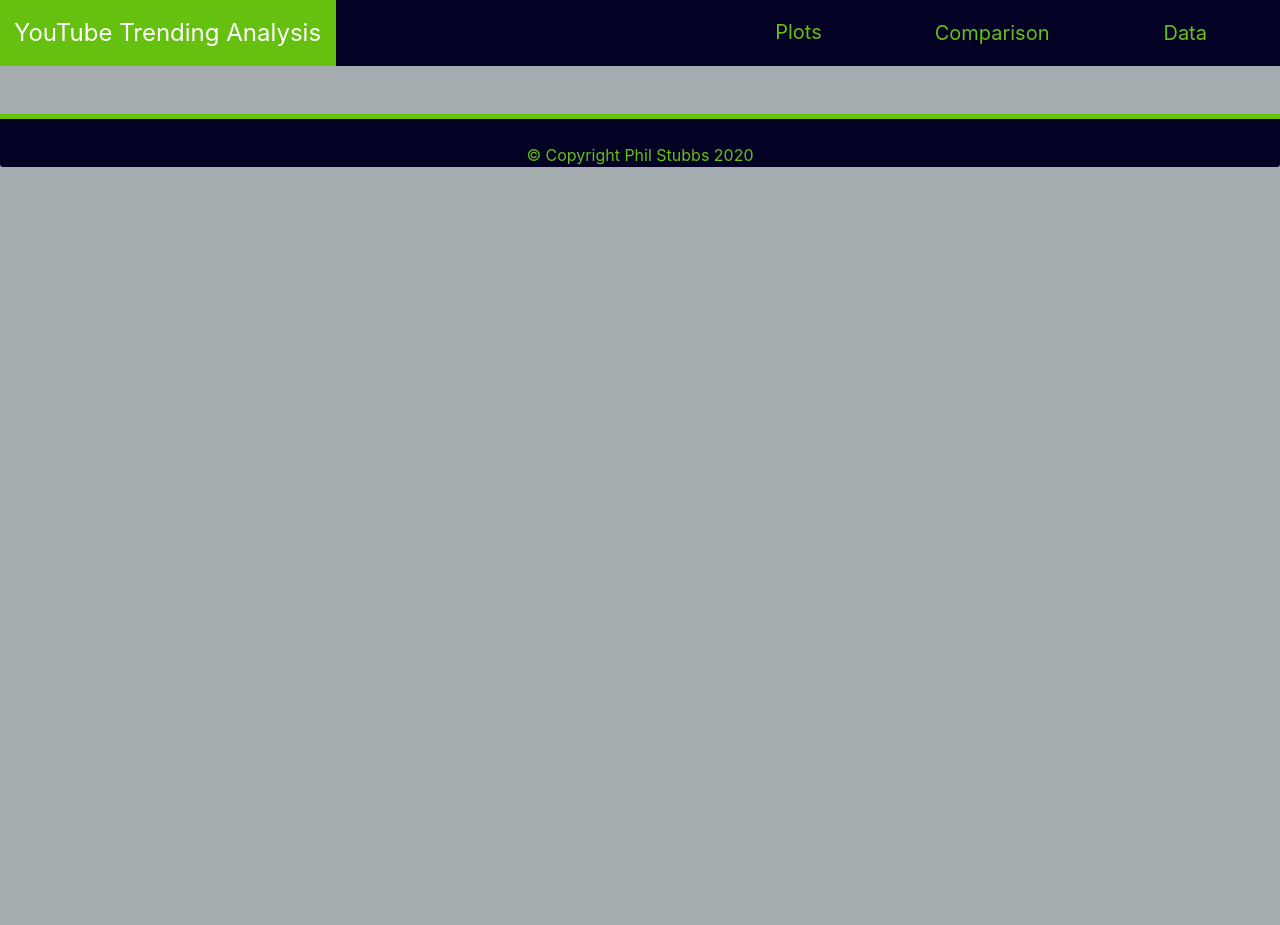
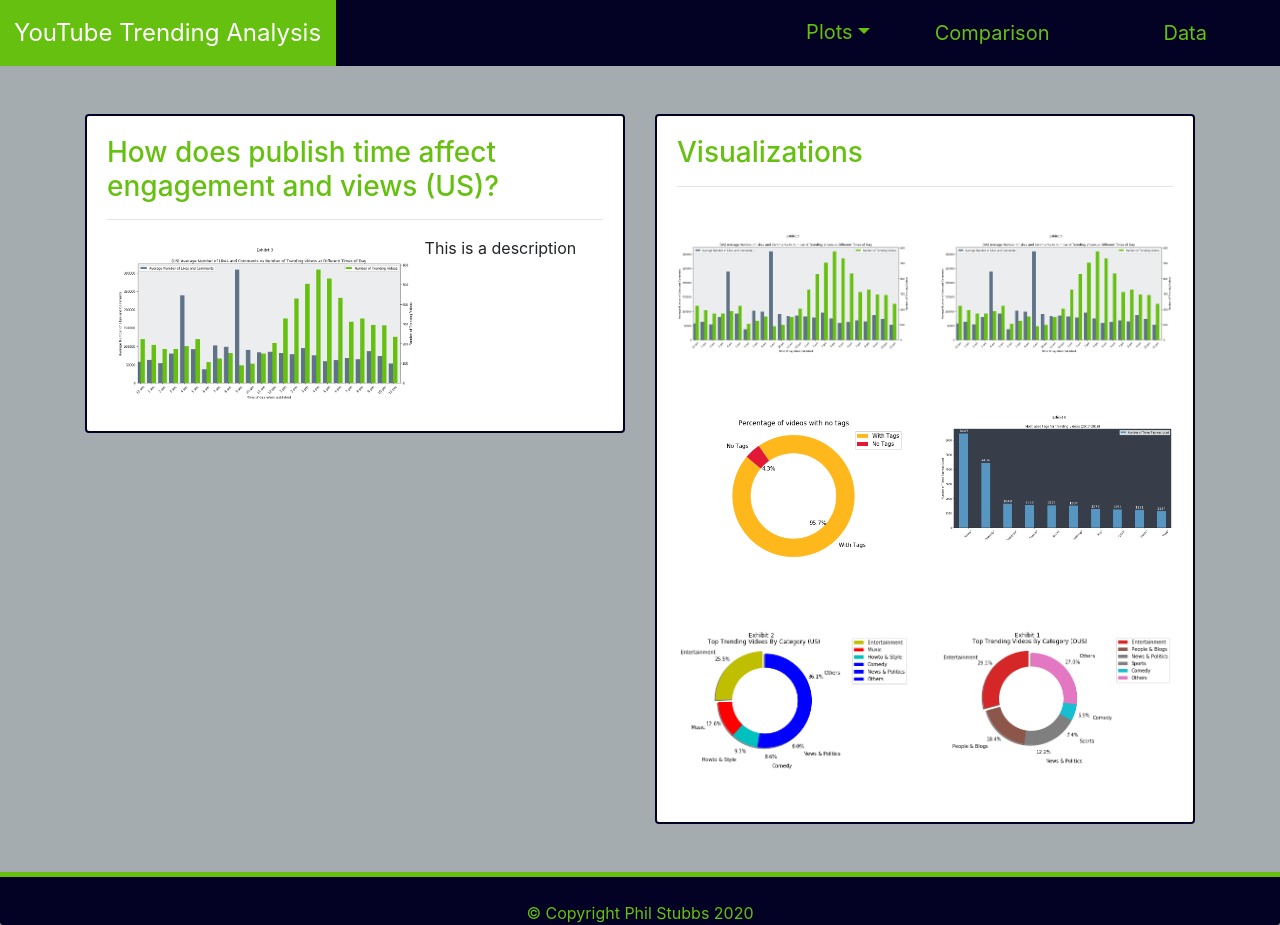
Before and after one commit to philipstubbs13/Web-Design-Challenge, a React (Create React App) app in the folder WebVisualizations/youtube-analysis-app/: page /#/plots/1 in a window 1280 px wide. Before the commit the page ends 800 px from the top, so only its background shows below. Built offline with nearby package versions, Linux system fonts and the light colour scheme.

Commit message:
youtube insights

```diff
--- a/WebVisualizations/youtube-analysis-app/src/App.css
+++ b/WebVisualizations/youtube-analysis-app/src/App.css
@@ -24,3 +24,12 @@
 .push {
   height: 50px;
 }
+
+a {
+  text-decoration: none !important;
+  color: var(--app-dark-color);
+}
+
+a:hover {
+  color: var(--app-secondary-color);
+}
--- a/WebVisualizations/youtube-analysis-app/src/App.js
+++ b/WebVisualizations/youtube-analysis-app/src/App.js
@@ -5,6 +5,7 @@
 import Landing from './pages/Landing';
 import Data from './pages/Data';
 import Comparison from './pages/Comparison';
+import Visualization from './pages/Visualization';
 import {
   HashRouter as Router,
   Route,
@@ -20,6 +21,7 @@
            <Route exact path="/" component={Landing} />
            <Route exact path="/data" component={Data} />
            <Route exact path="/comparison" component={Comparison} />
+           <Route exact path="/plots/:id" component={Visualization} />
         </Switch>
         <Footer />
       </Router>
--- a/WebVisualizations/youtube-analysis-app/src/components/NavBar/index.js
+++ b/WebVisualizations/youtube-analysis-app/src/components/NavBar/index.js
@@ -2,6 +2,7 @@
 import React from 'react'
 import { Link } from 'react-router-dom';
 import './NavBar.css';
+import { plots } from '../../data/plotData';
 
 export default function NavBar() {
   return (
@@ -15,7 +16,18 @@
       <div className="collapse navbar-collapse ml-auto ml-4" id="navbarNavAltMarkup">
         <div class="collapse navbar-collapse" id="navbarNavAltMarkup">
           <div className="navbar-nav ml-auto">
-            <a className="nav-item nav-link ml-5 mr-5 nav-item" href="#" >Plots</a>
+            <li className="nav-item dropdown">
+              <a className="nav-link dropdown-toggle nav-item" href="#" id="navbarDropdown" role="button" data-toggle="dropdown" aria-haspopup="true" aria-expanded="false">
+                Plots
+              </a>
+              <div class="dropdown-menu" aria-labelledby="navbarDropdown">
+                {plots && plots.length && plots.map(plot => (
+                  <Link key={plot.id} to={`/plots/${plot.id}`}>
+                    <a key={plot.id} className="dropdown-item">{plot.menu_title}</a>
+                  </Link>
+                ))}
+              </div>
+            </li>
             <Link to="/comparison">
               <button className="nav-item nav-link ml-5 mr-5 nav-item btn btn-link" type="button" >
                 Comparison
--- /dev/null
+++ b/WebVisualizations/youtube-analysis-app/src/components/Visualizations/index.js
@@ -0,0 +1,57 @@
+// @ts-nocheck
+import React from 'react';
+import { Link } from 'react-router-dom';
+import timeUSBarChart from '../../Images/time_of_day_us.png';
+import timeOUSBarChart from '../../Images/time_of_day_us.png'
+import tagsPieChart from '../../Images/percentage_videos_no_tags.png';
+import tagsBarChart from '../../Images/popular_tags_us_2018.png';
+import categoryUSPieChart from '../../Images/top_trending_videos_by_category_us.png';
+import categoryOUSPieChart from '../../Images/top_trending_videos_by_category_ous.png';
+
+export default function Visualizations(props) {
+  const { activePlot } = props;
+  return (
+    <div className="card">
+      <div className="card-body">
+        <h3>Visualizations</h3>
+        <hr/>
+        <div className="row">
+          <div className="col-md-6">
+            <Link to="/plots/1">
+              <img src={timeUSBarChart} className="visualization-image" />
+            </Link>
+          </div>
+          <div className="col-md-6">
+            <Link to="/plots/2">
+              <img src={timeOUSBarChart} className="visualization-image" />
+            </Link>
+          </div>
+        </div>
+        <div className="row">
+          <div className="col-md-6">
+            <Link to="/plots/5">
+              <img src={tagsPieChart} className="visualization-image" />
+            </Link>
+          </div>
+          <div className="col-md-6">
+            <Link to="/plots/6">
+              <img src={tagsBarChart} className="visualization-image" />
+            </Link>
+          </div>
+        </div>
+        <div className="row">
+          <div className="col-md-6">
+            <Link to="/plots/3">
+              <img src={categoryUSPieChart} className="visualization-image" />
+            </Link>
+          </div>
+          <div className="col-md-6">
+            <Link to="/plots/4">
+              <img src={categoryOUSPieChart} className="visualization-image" />
+            </Link>
+          </div>
+        </div>
+      </div>
+    </div>
+  )
+}
--- /dev/null
+++ b/WebVisualizations/youtube-analysis-app/src/data/plotData.js
@@ -0,0 +1,44 @@
+export const plots = [
+  {
+    id: '1',
+    title: 'How does publish time affect engagement and views (US)?',
+    menu_title: 'How Publish Time Affects Engagement (US)',
+    image: 'time_of_day_us.png',
+    description: 'This is a description'
+  },
+  {
+    id: '2',
+    title: 'How does publish time affect engagement and views (OUS)?',
+    menu_title: 'How Publish Time Affects Engagement (OUS)',
+    image: 'time_of_day_ous.png',
+    description: 'This is a description'
+  },
+  {
+    id: '3',
+    title: 'Are certain types of videos more likely to make it on the trending list (US)?',
+    menu_title: 'Trending Videos by Category (US)',
+    image: 'top_trending_videos_by_category_us.png',
+    description: 'This is a description'
+  },
+  {
+    id: '4',
+    title: 'Are certain types of videos more likely to make it on the trending list (OUS)?',
+    menu_title: 'Trending Videos by Category (OUS)',
+    image: 'top_trending_videos_by_category_ous.png',
+    description: 'This is a description'
+  },
+  {
+    id: '5',
+    title: 'How do tags (keywords) affect videos?',
+    menu_title: 'Percentage of Videos With Tags vs Without',
+    image: 'percentage_videos_no_tags.png',
+    description: 'This is a description'
+  },
+  {
+    id: '6',
+    title: 'What are the most used tags for trending videos?',
+    menu_title: 'Most Used Tags for Trending Videos',
+    image: 'popular_tags_us_2018.png',
+    description: 'This is a description'
+  },
+]
--- a/WebVisualizations/youtube-analysis-app/src/pages/Landing/index.js
+++ b/WebVisualizations/youtube-analysis-app/src/pages/Landing/index.js
@@ -2,11 +2,7 @@
 import React from 'react'
 import './Landing.css';
 import timeUSBarChart from '../../Images/time_of_day_us.png';
-import timeOUSBarChart from '../../Images/time_of_day_us.png'
-import tagsPieChart from '../../Images/percentage_videos_no_tags.png';
-import tagsBarChart from '../../Images/popular_tags_us_2018.png';
-import categoryUSPieChart from '../../Images/top_trending_videos_by_category_us.png';
-import categoryOUSPieChart from '../../Images/top_trending_videos_by_category_ous.png';
+import Visualizations from '../../components/Visualizations';
 
 export default function Landing() {
   return (
@@ -28,36 +24,7 @@
           </div>
         </div>
         <div className="col-md-6 col-sm-12 mt-5">
-          <div className="card">
-            <div className="card-body">
-              <h3>Visualizations</h3>
-              <hr/>
-              <div className="row">
-                <div className="col-md-6">
-                  <img src={timeUSBarChart} class="visualization-image" />
-                </div>
-                <div className="col-md-6">
-                  <img src={timeOUSBarChart} class="visualization-image" />
-                </div>
-              </div>
-              <div className="row">
-                <div className="col-md-6">
-                  <img src={tagsPieChart} class="visualization-image" />
-                </div>
-                <div className="col-md-6">
-                  <img src={tagsBarChart} class="visualization-image" />
-                </div>
-              </div>
-              <div className="row">
-                <div className="col-md-6">
-                  <img src={categoryUSPieChart} class="visualization-image" />
-                </div>
-                <div className="col-md-6">
-                  <img src={categoryOUSPieChart} class="visualization-image" />
-                </div>
-              </div>
-            </div>
-          </div>
+          <Visualizations />
         </div>
       </div>
     </div>
--- /dev/null
+++ b/WebVisualizations/youtube-analysis-app/src/pages/Visualization/Visualization.css
@@ -0,0 +1,19 @@
+.summary, .visualizations {
+  background-color: var(--app-light-color) !important;
+  padding: 0px;
+}
+
+.text-wrap {
+  float: left;
+  margin: 10px;
+}
+
+.landing-image {
+  width: 60%;
+}
+
+.visualization-image {
+  width: 100%;
+  margin-top: 30px;
+  margin-bottom: 30px;
+}
--- /dev/null
+++ b/WebVisualizations/youtube-analysis-app/src/pages/Visualization/index.js
@@ -0,0 +1,43 @@
+// @ts-nocheck
+import React, { useMemo, useState } from 'react'
+import './Visualization.css';
+import timeUSBarChart from '../../Images/time_of_day_us.png';
+import Visualizations from '../../components/Visualizations';
+import { plots } from '../../data/plotData';
+
+export default function Visualization(props) {
+  const { match } = props;
+  const { params } = match;
+  const { id } = params;
+  const [plotObject, setPlotObject] = useState(null);
+
+  useMemo(() => {
+    let foundPlot = null;
+    foundPlot = plots.find(plot => plot.id === match.params.id)
+    setPlotObject(foundPlot)
+  }, [id])
+
+
+    if (plotObject) {
+      return (
+        <div className="container">
+          <div className="row">
+            <div className="col-md-6 col-sm-12 mt-5">
+              <div className="card">
+                <div className="card-body">
+                  <h3>{plotObject.title}</h3>
+                  <hr/>
+                  <img className="text-wrap landing-image" src={timeUSBarChart} />
+                  <p>{plotObject.description}</p>
+                </div>
+              </div>
+            </div>
+            <div className="col-md-6 col-sm-12 mt-5">
+              <Visualizations activePlot={plotObject.id} />
+            </div>
+          </div>
+        </div>
+      )
+    }
+
+}
```
